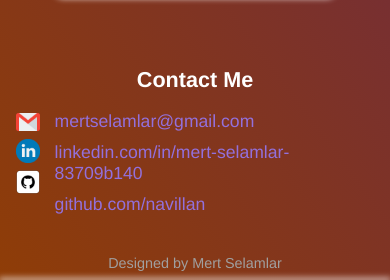
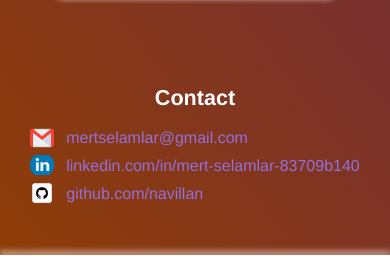
Before and after one commit to navillan/myPortfolio, a React app: page / in a window 390 px wide. Shown: the part 3901-4181 px from the top of the page. After the commit the page ends 4158 px from the top, so only its background shows below. Built offline with nearby package versions, Linux system fonts and the light colour scheme.

Commit message:
Project v0.9

```diff
--- a/src/components/App.js
+++ b/src/components/App.js
@@ -9,7 +9,6 @@ function App() {
       <AboutMe />
       <MyWorks />
       <Contact />
-      <div className="footer">Designed by Mert Selamlar</div>
       <div className="bottom-end"></div>
     </div>
   );
--- a/src/components/mainContact.js
+++ b/src/components/mainContact.js
@@ -5,7 +5,7 @@ import EmailIcon from '../images/gmailImage.png';
 function Contact() {
   return (
     <div className="main-contact">
-      <h2>Contact Me</h2>
+      <h2>Contact</h2>
       <div className="contact-list">
         <div className="contact-name">
           <div style={{backgroundImage: `url(${EmailIcon})`}} className="contact-email" alt="Email" title="Email"></div>
--- a/src/index.css
+++ b/src/index.css
@@ -199,8 +199,11 @@ body {
 }
 
 .main-contact {
-  display: block;
-  margin: 60px 0 40px 0;
+  display: flex;
+  flex-direction: column;
+  align-items: center;
+  justify-content: center;
+  margin: 60px auto 40px auto;
 }
 .contact-list {
   display: flex;
@@ -251,13 +254,6 @@ body {
 }
 .contact-route a:hover {
   text-decoration: underline;
-}
-
-.footer {
-  margin-top: 40px;
-  margin-bottom: 10px;
-  font-size: 0.9rem;
-  color: rgb(160, 159, 159);
 }
 
 @media (max-width: 1360px) {
@@ -388,4 +384,26 @@ body {
   .about-me-photo:hover {
     transform: scale(1.6) translate(20%);
   }
+  .contact-list {
+    font-size: 16px;
+  }
+  .contact-email, .contact-linkedin, .contact-github {
+    width: 20x;
+    height: 20px;
+    background-size: cover;
+    background-position: center;
+    background-repeat: no-repeat;
+  }
+  .contact-email {
+    margin-top: -1px;
+  }
+  .contact-linkedin {
+    margin-top: 3px;
+  }
+  .contact-github {
+    width: 44px;
+    height: 44px;
+    margin-top: -8px;
+    margin-left: -10px;
+  }
 }
```
